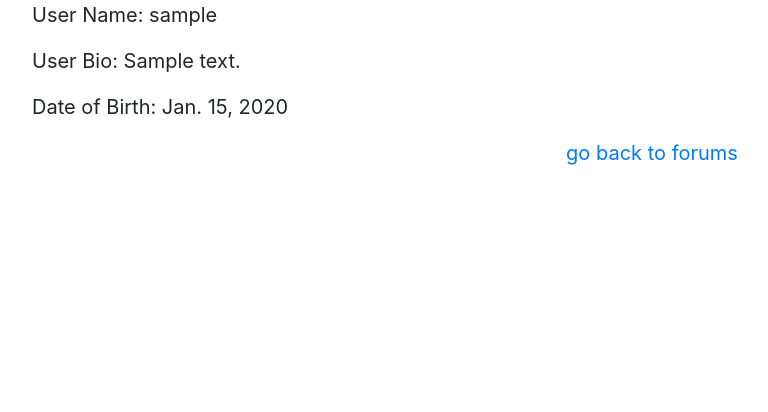
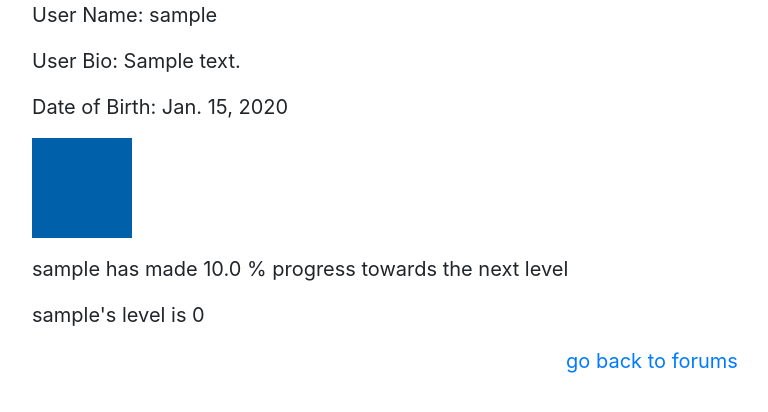
Before and after one commit to harshilpareek0/HP-Django-Project, a Django app: page /profile_view/1/ in a window 1280 px wide. Shown: the top 412 px of the page, without its empty margins (8-776 px from the left). Run offline with Django 3.2, Linux system fonts and the light colour scheme; tables that the repository leaves empty hold one stand-in row (values such as "Sample post"); some libraries are stand-ins or nearby versions.

Commit message:
Made it possible to view progress of other people.

```diff
--- a/eg/templates/view_profile.html
+++ b/eg/templates/view_profile.html
@@ -1,7 +1,7 @@
 <meta charset="utf-8">
     <meta name="viewport" content="width=device-width, initial-scale=1, shrink-to-fit=no">
     <link rel="stylesheet" href="https://stackpath.bootstrapcdn.com/bootstrap/4.5.0/css/bootstrap.min.css" integrity="sha384-9aIt2nRpC12Uk9gS9baDl411NQApFmC26EwAOH8WgZl5MYYxFfc+NcPb1dKGj7Sk" crossorigin="anonymous">
-
+{% load static %}
 <blockquote class="blockquote text-center">
     {% if profile_info %}
     <ul>
@@ -9,6 +9,18 @@
         <p class="text-left">User Name: {{profile.user}}</p>
         <p class="text-left">User Bio: {{profile.bio}}</p>
         <p class="text-left">Date of Birth: {{profile.date_of_birth}}</p>
+        <p class="text-left"><img src="{% static 'eg/images/blue-box.jpg' %}" width="{{progress}}" height="100"></p>
+        <p class="text-left">{{profile.user}} has made {{progress_percentage}} % progress towards the next level</p>
+        <p class="text-left">{{profile.user}}'s level is {{level}}</p>
+        {% if level > 4 %}
+        <p class="text-left">Bronze Trophy Earned <img src="{% static 'eg/images/bronze.png' %}" width="150" height="150"></p>
+        {% endif %}
+        {% if level > 9 %}
+        <p class="text-left"> Silver Trophy Earned <img src="{% static 'eg/images/silver.png' %}" width="150" height="150"></p>
+        {% endif %}
+        {% if level > 14 %}
+        <p class="text-left"> Gold Trophy Earned <img src="{% static 'eg/images/gold.png' %}" width="150" height="150"></p>
+        {% endif %}
         {% endfor %}
         <p><a href="/forum/"> go back to forums</a></p>
     </ul>
--- a/eg/views.py
+++ b/eg/views.py
@@ -112,5 +112,12 @@ def LikeView(request, pn):
 class ForumProfileView(generic.ListView):
     context_object_name = 'profile_info'
     template_name = 'view_profile.html'
+    def get_context_data(self, **kwargs):
+        progress = (Exercise.objects.filter(exerciser_name=self.kwargs['userid']).count() % 10) * 100
+        progress_percentage = progress / 10
+        level = floor(Exercise.objects.filter(exerciser_name=self.kwargs['userid']).count() / 10)
+        context = super(ForumProfileView, self).get_context_data(**kwargs)
+        context.update({'progress': progress, 'progress_percentage': progress_percentage, 'level':level})
+        return context
     def get_queryset(self):
         return Profile.objects.filter(user=self.kwargs['userid'])
```
